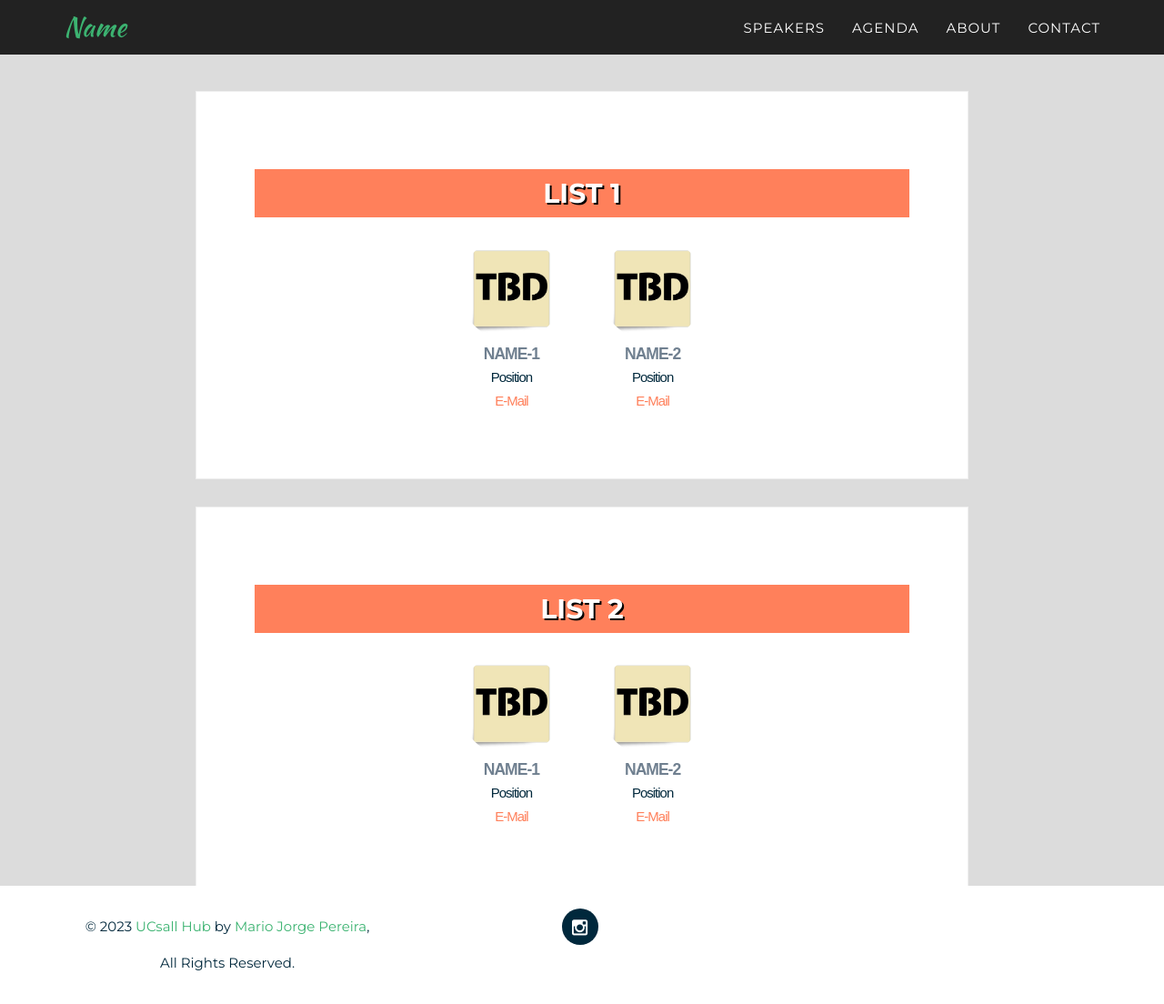
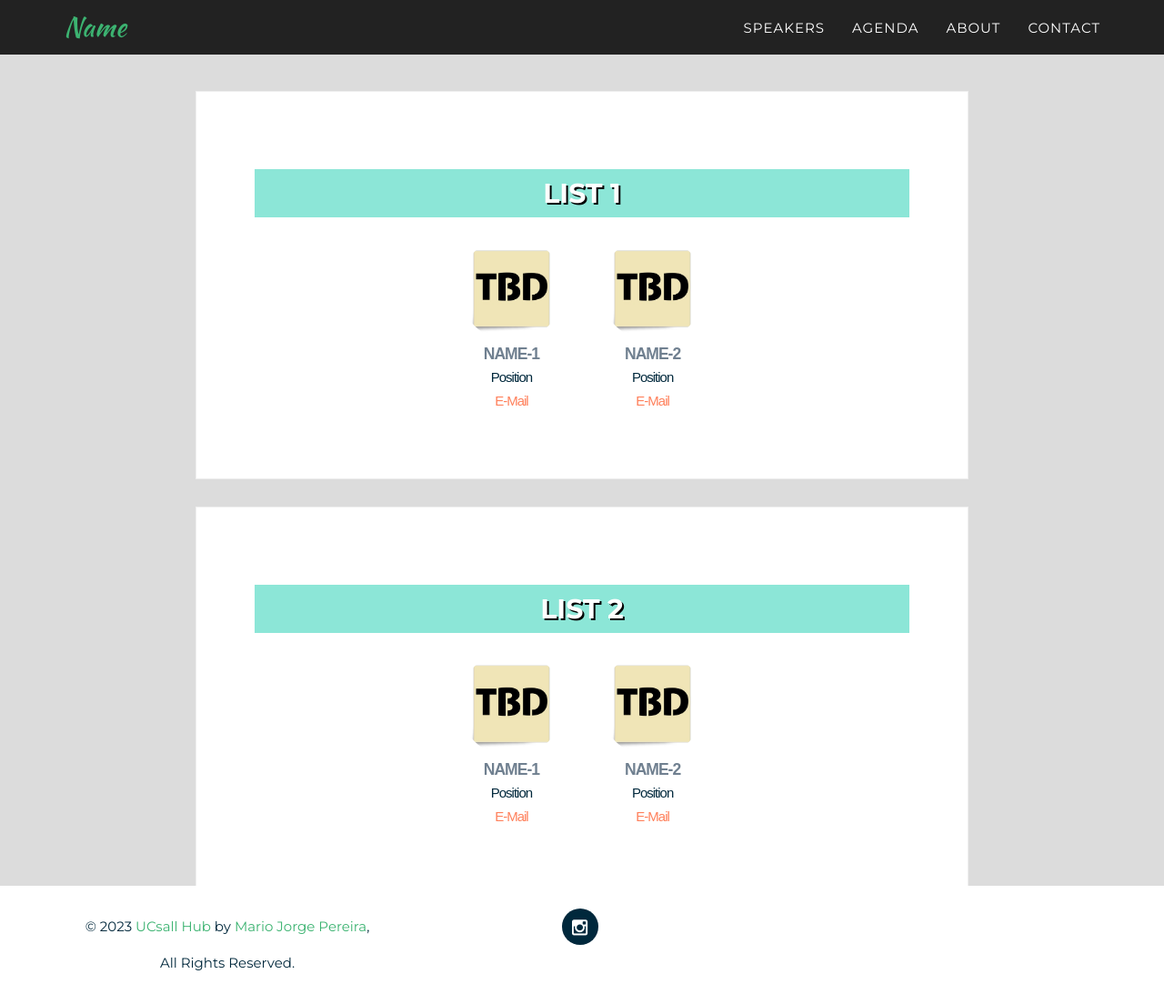
Before and after one commit to mariojp/semoc-site, a Jekyll site: the page built from _2016_pages/team.html, in a window 1280 px wide and 1104 px high. Shown: the whole window at 91% size. Built offline with Jekyll 4.4.1, drawn with Linux system fonts in a browser that asks for light colours; some web fonts are replaced.

Commit message:
Update _team.scss

```diff
--- a/_sass/2016_sass/_team.scss
+++ b/_sass/2016_sass/_team.scss
@@ -2,7 +2,7 @@ h1.team-h1 {
   position: relative;
   text-align: center;
   text-shadow: 2px 2px black;
-  background-color:#ff805b;
+  background-color: #8ce6d7;
   color: white;
   padding: 10px;
   width: 100%;
```
